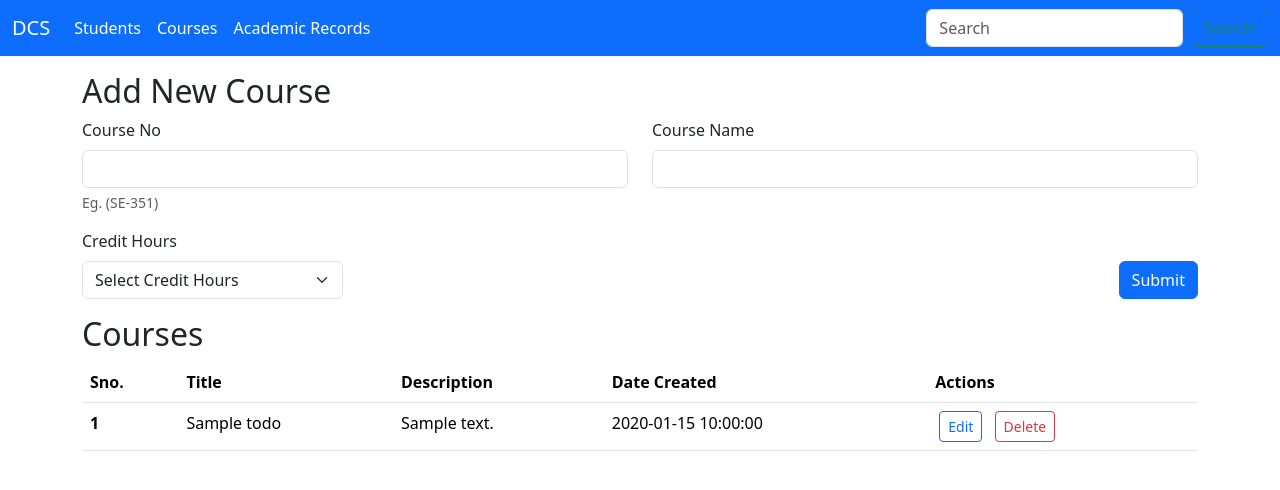
After one commit to alishah18105/Flask-Practice, a Flask app: template Student Management System/templates/course_page.html in a window 1280 px wide. The commit adds this page. Shown: the top 490 px of the page. Run offline with Flask 3, Linux system fonts and the light colour scheme; the template is opened without the code that fills it: most values are stand-ins (such as "Sample title", 1, 10 or a date in 2020).

Commit message:
student_page.html & course_page.html updated

```diff
--- a/Student Management System/app.py
+++ b/Student Management System/app.py
@@ -11,34 +11,14 @@ SECRET_KEY = os.urandom(24)
 @app.route('/')
 
 def Students():
-    return "<p>Student Record</p>"
-
-    # if request.method == "POST":
-
-    #     name = request.form["name"]
-    #     father_name = request.form["father_name"]
-    #     seat_number = request.form["seat_number"]
-    #     program = request.form["program"]
-    #     gender = request.form["gender"]
-
-
-    #     student = Student(name = name,
-    #                       father_name = father_name
-    #                         seat_number = seat_number
-    #                         program = program
-    #                         gender = gender)
-
-    #     db.session.add(student)
-    #     db.session.commit()
-    # allTodo = Todo.query.all()
-    # return render_template('index.html',allTodo = allTodo)
+    return render_template('student_page.html')
 
 @app.route('/course')
-def Course_Information():
-    return "<p>Course Record</p>"
+def Course():
+    return render_template('course_page.html')
 
 @app.route('/student_info')
-def Student_Information():
+def Student_Info():
     return "<p>Student Information</p>"
 
 if __name__ == "__main__":
--- a/Student Management System/templates/base.html
+++ b/Student Management System/templates/base.html
@@ -0,0 +1,43 @@
+<!DOCTYPE html>
+<html lang="en">
+
+<head>
+    <meta charset="UTF-8">
+    <meta name="viewport" content="width=device-width, initial-scale=1.0">
+    <title>
+        {% block title %}
+
+        {% endblock title %}
+    </title>
+    <!-- Bootstrap CSS -->
+    <link href="https://cdn.jsdelivr.net/npm/bootstrap@5.3.2/dist/css/bootstrap.min.css" rel="stylesheet">
+</head>
+
+<body>
+    <nav class="navbar navbar-expand-lg navbar-dark bg-primary">
+  <div class="container-fluid">
+    <a class="navbar-brand text-white" href="/">DCS</a>
+    <button class="navbar-toggler" type="button" data-bs-toggle="collapse" data-bs-target="#navbarNav"
+      aria-controls="navbarNav" aria-expanded="false" aria-label="Toggle navigation">
+      <span class="navbar-toggler-icon"></span>
+    </button>
+
+    <div class="collapse navbar-collapse" id="navbarNav">
+      <ul class="navbar-nav me-auto">
+        <li class="nav-item"><a class="nav-link active text-white" href="/">Students</a></li>
+        <li class="nav-item"><a class="nav-link text-white" href="/course">Courses</a></li>
+        <li class="nav-item"><a class="nav-link text-white" href="/student_info">Academic Records</a></li>
+      </ul>
+                <form class="d-flex" role="search">
+                    <input class="form-control me-2" type="search" placeholder="Search">
+                    <button class="btn btn-outline-success" type="submit">Search</button>
+                </form>
+            </div>
+        </div>
+    </nav>
+    {% block body %}
+
+    {% endblock body %}
+</body>
+
+</html>
--- /dev/null
+++ b/Student Management System/templates/course_page.html
@@ -0,0 +1,93 @@
+{% extends 'base.html' %}
+<!-- Your navbar -->
+{% block title %}
+Course Record
+{% endblock title %}
+{% block body %}
+
+
+<div class="container my-3">
+    <h2>Add New Course</h2>
+    <form action="/">
+        <div class="row mb-3">
+
+            <div class="col">
+                <label for="course_no" class="form-label">Course No</label>
+                <input type="text" class="form-control" id="course_no" name="course_no" required>
+                <div id="nameHelp" class="form-text">Eg. (SE-351)</div>
+            </div>
+
+
+            <div class="col">
+                <label for="course_name" class="form-label">Course Name</label>
+                <input type="text" class="form-control" id="course_name" name="course_name" required>
+            </div>
+        </div>
+
+        <div class="row mb-3">
+    <div class="col-md-3">
+        <label for="credit_hours" class="form-label">Credit Hours</label>
+        <select class="form-select" id="credit_hours" name="credit_hours" required>
+            <option value="" selected disabled>Select Credit Hours</option>
+            <option value="4">4</option>
+            <option value="3">3</option>
+            <option value="2">2</option>
+        </select>
+    </div>
+    <div class="col-md-3 ms-auto d-flex align-items-end justify-content-end">
+        <button class="btn btn-primary" type="submit">Submit</button>
+    </div>
+</div>
+
+
+
+    </form>
+
+
+</div>
+<div class="container my-3">
+    <h2>Courses</h2>
+
+    <tbody>
+        {% if allTodo|length == 0 %}
+        <div class="alert alert-secondary my-3" role="alert">
+            No Task found.. Add your first todo
+        </div>
+
+        {% else %}
+        <table class="table">
+            <thead>
+                <tr>
+                    <th scope="col">Sno.</th>
+                    <th scope="col">Title</th>
+                    <th scope="col">Description</th>
+                    <th scope="col">Date Created</th>
+                    <th scope="col">Actions</th>
+                </tr>
+            </thead>
+
+            {% for todo in allTodo %}
+            <tr>
+                <th scope="row">{{loop.index}}</th>
+                <td>{{todo.title}}</td>
+                <td>{{todo.desc}}</td>
+                <td>{{todo.date_created}}</td>
+                <td>
+                    <a href="/edit/{{todo.sno}}" type="button" class="btn btn-outline-primary btn-sm mx-1">Edit</a>
+                    <a href="/delete/{{todo.sno}}" type="button" class="btn btn-outline-danger btn-sm mx-1">Delete</a>
+                </td>
+            </tr>
+            {% endfor %}
+            {% endif %}
+
+
+            </tr>
+    </tbody>
+    </table>
+</div>
+
+<!-- Bootstrap JS Bundle -->
+<script src="https://cdn.jsdelivr.net/npm/bootstrap@5.3.2/dist/js/bootstrap.bundle.min.js"></script>
+
+
+{% endblock body %}
```
Also changed, not shown: Student Management System/templates/student_page.html (+46 -14 lines), Student Management System/templates/student_info_page.html (added).
